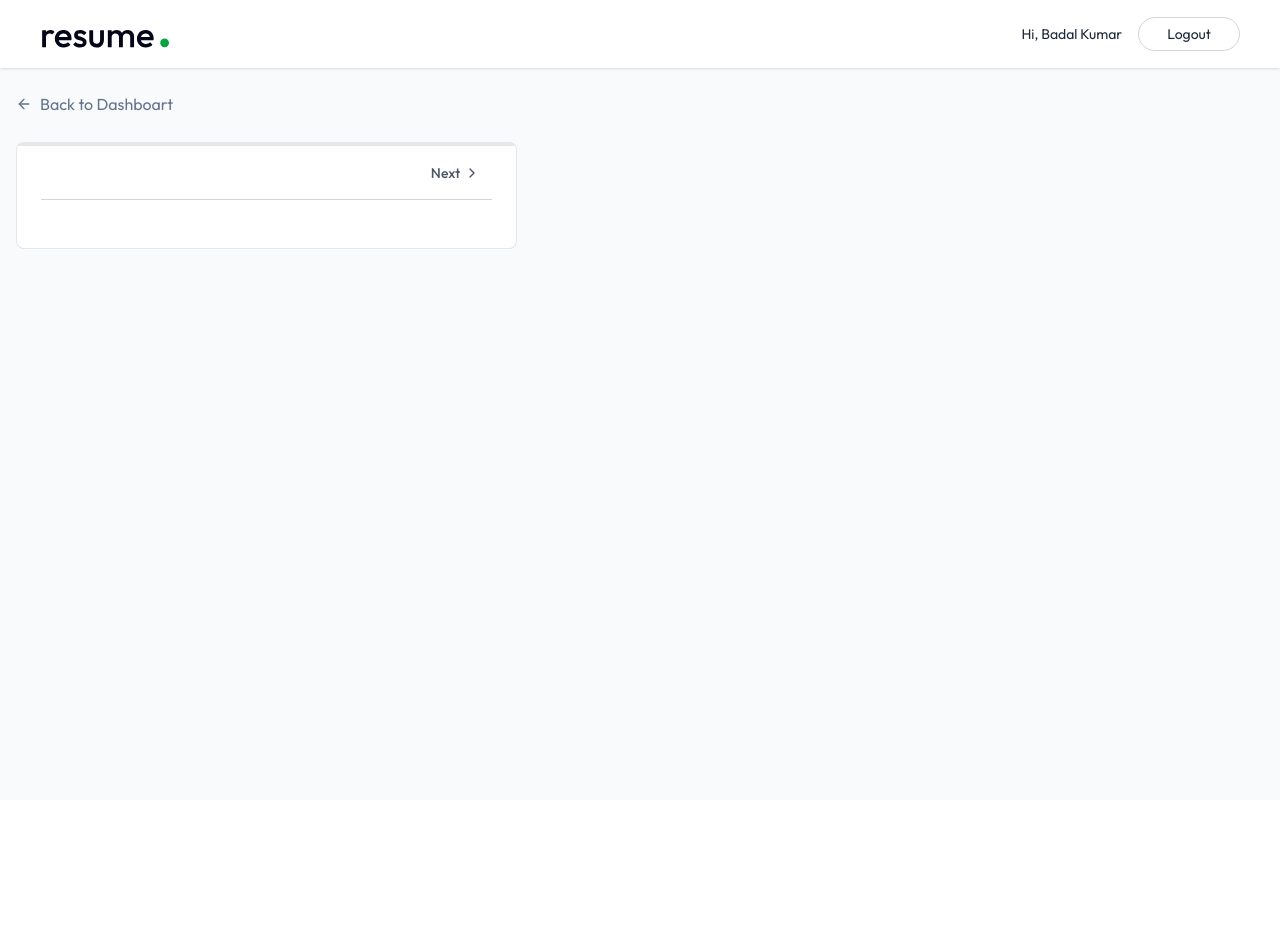
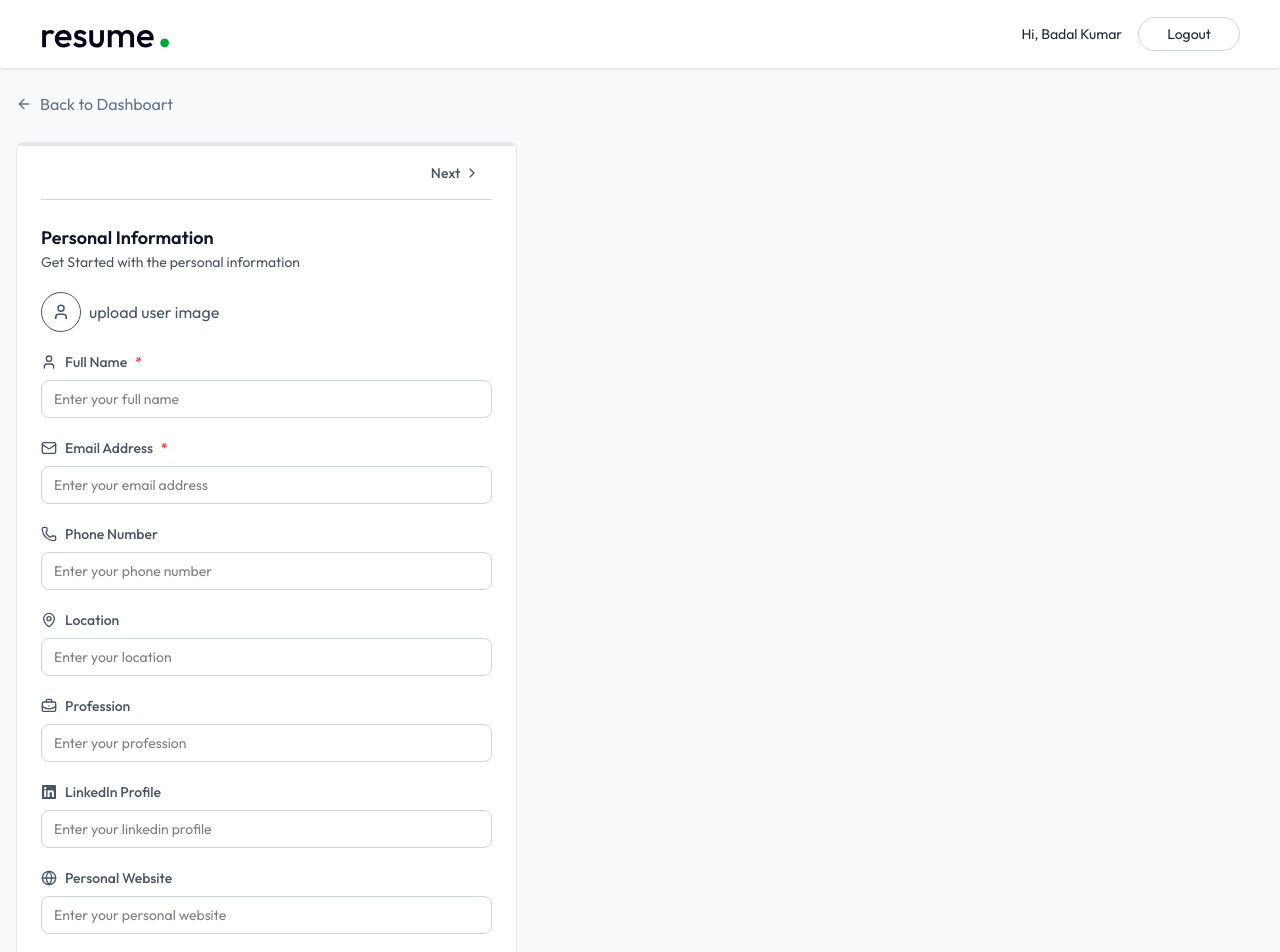
Before and after one commit to BadalKumar0159/AI-Resume-Builder, a React (Vite) app in the folder client/: page /app/builder/1 in a window 1280 px wide. Shown: the top 952 px of the page. Before the commit the page ends 800 px from the top, so only its background shows below. Built offline with nearby package versions, Linux system fonts and the light colour scheme.

Commit message:
Implemented personal information form with image upload and social profile links

```diff
--- a/client/package.json
+++ b/client/package.json
@@ -14,6 +14,7 @@
     "lucide-react": "^1.16.0",
     "react": "^19.2.6",
     "react-dom": "^19.2.6",
+    "react-icons": "^5.6.0",
     "react-router-dom": "^7.15.1",
     "tailwindcss": "^4.3.0"
   },
--- /dev/null
+++ b/client/src/components/PersonalInfoForm.jsx
@@ -0,0 +1,77 @@
+import { BriefcaseBusiness, Globe, Mail, MapPin, Phone, User } from 'lucide-react'
+import React from 'react'
+import { FaGithub, FaLinkedin } from 'react-icons/fa';
+import { SiCodechef, SiCodeforces, SiLeetcode } from 'react-icons/si';
+
+const PersonalInfoForm = ({ data, updatePersonalInfo, removeBackground, setRemoveBackground }) => {
+
+    const handleChange = (field, value) => {
+        updatePersonalInfo({ ...data, [field]: value });
+    }
+
+    const fields = [
+        { key: "full_name", label: "Full Name", icon: User, type: "text", required: true },
+        { key: "email", label: "Email Address", icon: Mail, type: "email", required: true },
+        { key: "phone", label: "Phone Number", icon: Phone, type: "tel" },
+        { key: "location", label: "Location", icon: MapPin, type: "text" },
+        { key: "profession", label: "Profession", icon: BriefcaseBusiness, type: "text" },
+        { key: "linkedin", label: "LinkedIn Profile", icon: FaLinkedin, type: "url" },
+        { key: "website", label: "Personal Website", icon: Globe, type: "url" },
+        { key: "github", label: "Github Profile", icon: FaGithub, type: "url" },
+        { key: "leetcode", label: "Leetcode Profile", icon: SiLeetcode, type: "url" },
+        { key: "codeforces", label: "Codeforces Profile", icon: SiCodeforces, type: "url" },
+        { key: "codechef", label: "Codechef Profile", icon: SiCodechef, type: "url" },
+    ]
+    return (
+        <div>
+            <h3 className='text-lg font-semibold text-gray-900'>Personal Information</h3>
+            <p className='text-sm text-gray-600'>Get Started with the personal information</p>
+            <div className='flex items-center gap-2'>
+                <label>
+                    {data.image ? (
+                        <img src={typeof data.image === 'string' ? data.image : URL.createObjectURL(data.image)} alt="user-image"
+                            className='w-16 h-16 rounded-full object-cover mt-5 ring ring-slate-500 hover:opacity-80' />
+                    ) : (
+                        <div className='flex items-center gap-2 mt-5 text-slate-600 hover:text-slate-700 cursor-pointer'>
+                            <User className='size-10 p-2.5 border rounded-full' />
+                            upload user image
+                        </div>
+                    )}
+                    <input onChange={(e) => handleChange("image", e.target.files[0])} className='hidden' type="file" accept='image/jpeg, image/png' />
+                </label>
+
+                {typeof data.image === 'object' && (
+                    <div className='flex flex-col gap-1 pl-4 text-sm'>
+                        <p>Remove Background</p>
+                        <label className='relative inline-flex items-center cursor-pointer text-gray-900 gap-3'>
+                            <input type="checkbox" onChange={() => setRemoveBackground(prev => !prev)} checked={removeBackground}
+                                className='sr-only peer' />
+                            <div className='w-9 h-5 bg-slate-300 rounded-full peer peer-checked:bg-green-600 transition-colors duration-200'></div>
+                            <span className='dot absolute left-1 top-1 w-3 h-3 bg-white rounded-full transition-transform duration-200
+                            ease-in-out peer-checked:translate-x-4'></span>
+                        </label>
+                    </div>
+                )}
+            </div>
+            {fields.map((field) => {
+                const Icon = field.icon;
+                return (
+                    <div key={field.key} className='space-y-1 mt-5'>
+                        <label className='flex items-center gap-2 text-sm font-medium text-gray-600'>
+                            <Icon className='size-4' />
+                            {field.label}
+                            {field.required && <span className='text-red-500'>*</span>}
+                        </label>
+                        <input type={field.type} value={data[field.key] || ""} onChange={(e) => handleChange(field.key, e.target.value)}
+                        className='mt-1 w-full px-3 py-2 border border-gray-300 rounded-lg focus:ring-1 focus:ring-blue-500 focus:border-blue-500
+                        outline-none transition-colors text-sm' placeholder={`Enter your ${field.label.toLowerCase()}`} required={field.required} />
+                    </div>
+                )
+            })
+
+            }
+        </div>
+    )
+}
+
+export default PersonalInfoForm
--- a/client/src/pages/ResumeBuilder.jsx
+++ b/client/src/pages/ResumeBuilder.jsx
@@ -2,6 +2,7 @@
 import { useParams, Link } from 'react-router-dom'
 import { dummyResumeData } from '../assets/assets';
 import { ArrowLeftIcon, Briefcase, ChevronLeft, ChevronRight, FileText, FolderIcon, GraduationCap, Sparkles, User } from 'lucide-react';
+import PersonalInfoForm from '../components/PersonalInfoForm';
 
 const ResumeBuilder = () => {
 
@@ -56,7 +57,7 @@
         <div className='grid grid-cols-12 gap-8'>
           {/* --------------- Left Panel-Form ---------------- */}
 
-          <div className='relative lg:col-span-5 rounded-lg overflow-hidden'>
+          <div className='relative col-span-12 lg:col-span-5 rounded-lg overflow-hidden'>
             <div className='bg-white rounded-lg shadow-sm border border-gray-200 p-6 pt-1'>
 
               {/* --- progress bar using activeSectionIndex --- */}
@@ -85,7 +86,8 @@
               {/* --- Form Content ---*/}
               <div className='space-y-6'>
                 {activeSection.id === 'personal' && (
-                  <div></div>
+                  <PersonalInfoForm data={resumeData.personal_info} removeBackground={removeBackground} setRemoveBackground={setRemoveBackground}
+                  updatePersonalInfo={(data)=>setResumeData(prev => ({...prev, personal_info: data}))} />
                 )}
               </div>
 
@@ -93,7 +95,13 @@
           </div>
 
           {/* Right Panel - Preview */}
-          <div></div>
+          <div className='lg:col-span-7'>
+            <div>
+              {/* ----------- buttons ----------- */}
+            </div>
+
+            {/*----------- Resume Preview -------------*/}
+          </div>
         </div>
       </div>
     </div>
```
Also changed, not shown: 1 other file (tests, documents, lock files or other folders).
